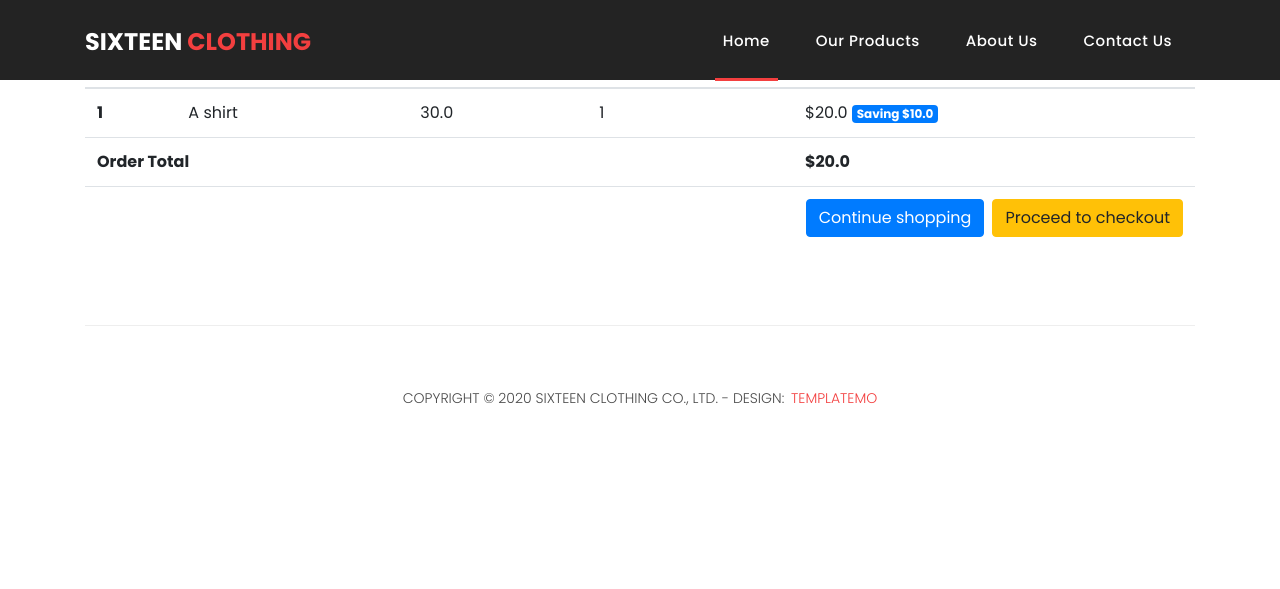
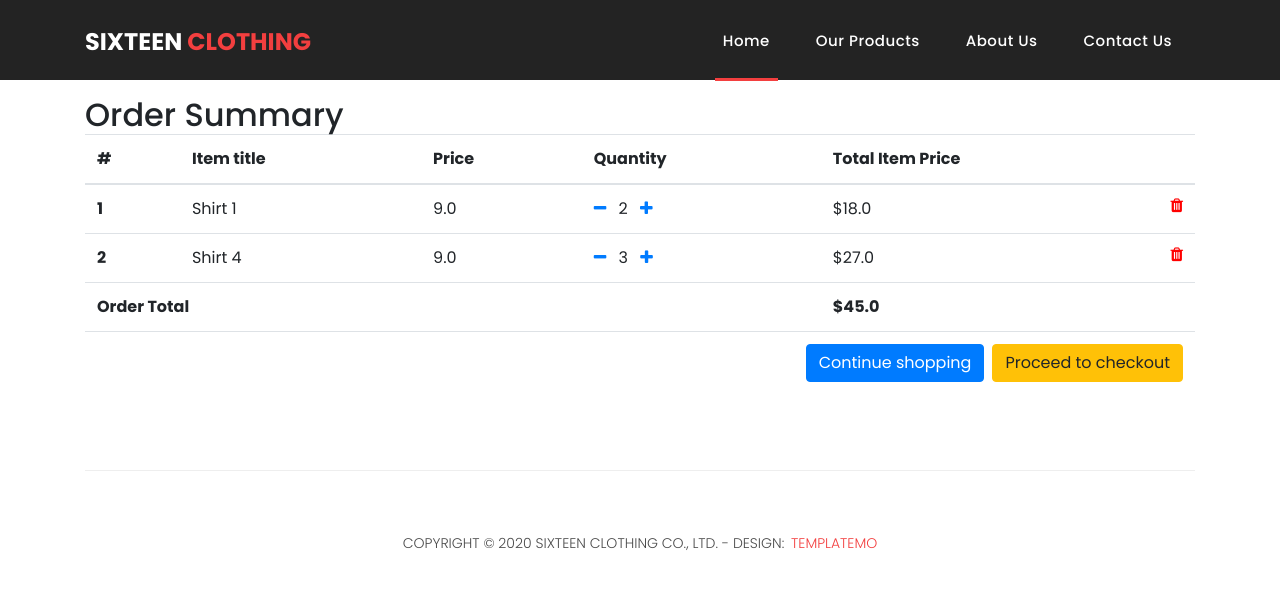
Before and after one commit to waiterorg/WaiterShop, a Django app: page /order-summary/ in a window 1280 px wide. Shown: the top 589 px of the page. Run offline with Django 3.2, Linux system fonts and the light colour scheme; a user stored in the database is signed in; data comes from the database, SQL or seed files in the repository; both versions use the stored data as it was after the commit; some libraries are stand-ins or nearby versions.

Commit message:
Add remove item from cart single and all.

```diff
--- a/WaiterShop/core/models.py
+++ b/WaiterShop/core/models.py
@@ -63,10 +63,10 @@ class Item(models.Model):
             'slug': self.slug
         })
 
-    # def get_remove_from_cart_url(self):
-    #     return reverse("core:remove-from-cart", kwargs={
-    #         'slug': self.slug
-    #     })
+    def get_remove_from_cart_url(self):
+        return reverse("core:remove-from-cart", kwargs={
+            'slug': self.slug
+        })
 
 
 class OrderItem(models.Model):
--- a/WaiterShop/core/urls.py
+++ b/WaiterShop/core/urls.py
@@ -1,5 +1,5 @@
 from django.urls import path
-from .views import HomeView, ItemDetailView, OrderSummaryView, add_to_cart
+from .views import HomeView, ItemDetailView, OrderSummaryView, add_to_cart, remove_from_cart, remove_single_item_from_cart
 
 app_name = 'core'
 urlpatterns = [
@@ -7,4 +7,6 @@ urlpatterns = [
     path('product/<slug:slug>', ItemDetailView.as_view(), name='item_detail'),
     path('order-summary/', OrderSummaryView.as_view(), name='order-summary'),
     path('add-to-cart/<slug>/', add_to_cart, name='add-to-cart'),
+    path('remove-from-cart/<slug>/', remove_from_cart, name='remove-from-cart'),
+    path('remove-item-from-cart/<slug>/', remove_single_item_from_cart,name='remove-single-item-from-cart'),
 ]
--- a/WaiterShop/core/views.py
+++ b/WaiterShop/core/views.py
@@ -60,3 +60,59 @@ def add_to_cart(request, slug):
         order.items.add(order_item)
         messages.info(request, "This item was added to your cart.")
         return redirect("core:order-summary")
+
+def remove_from_cart(request, slug):
+    item = get_object_or_404(Item, slug=slug)
+    order_qs = Order.objects.filter(
+        user=request.user,
+        ordered=False
+    )
+    if order_qs.exists():
+        order = order_qs[0]
+        # check if the order item is in the order
+        if order.items.filter(item__slug=item.slug).exists():
+            order_item = OrderItem.objects.filter(
+                item=item,
+                user=request.user,
+                ordered=False
+            )[0]
+            order.items.remove(order_item)
+            order_item.delete()
+            messages.info(request, "This item was removed from your cart.")
+            return redirect("core:order-summary")
+        else:
+            messages.info(request, "This item was not in your cart")
+            return redirect("core:product", slug=slug)
+    else:
+        messages.info(request, "You do not have an active order")
+        return redirect("core:product", slug=slug)
+
+
+def remove_single_item_from_cart(request, slug):
+    item = get_object_or_404(Item, slug=slug)
+    order_qs = Order.objects.filter(
+        user=request.user,
+        ordered=False
+    )
+    if order_qs.exists():
+        order = order_qs[0]
+        # check if the order item is in the order
+        if order.items.filter(item__slug=item.slug).exists():
+            order_item = OrderItem.objects.filter(
+                item=item,
+                user=request.user,
+                ordered=False
+            )[0]
+            if order_item.quantity > 1:
+                order_item.quantity -= 1
+                order_item.save()
+            else:
+                order.items.remove(order_item)
+            messages.info(request, "This item quantity was updated.")
+            return redirect("core:order-summary")
+        else:
+            messages.info(request, "This item was not in your cart")
+            return redirect("core:product", slug=slug)
+    else:
+        messages.info(request, "You do not have an active order")
+        return redirect("core:product", slug=slug)
--- a/WaiterShop/templates/shared/base.html
+++ b/WaiterShop/templates/shared/base.html
@@ -34,17 +34,17 @@ https://templatemo.com/tm-546-sixteen-clothing
   <body>
 
     <!-- ***** Preloader Start ***** -->
-    <!-- <div id="preloader">
+    <div id="preloader">
         <div class="jumper">
             <div></div>
             <div></div>
             <div></div>
         </div>
-    </div>   -->
+    </div>
     <!-- ***** Preloader End ***** -->
 
     <!-- Header -->
-    <header class="">
+    <header class="fixed-top">
       <nav class="navbar navbar-expand-lg">
         <div class="container">
           <a class="navbar-brand" href="{% url 'core:home' %}"><h2>Sixteen <em>Clothing</em></h2></a>
--- a/WaiterShop/templates/shop/home.html
+++ b/WaiterShop/templates/shop/home.html
@@ -41,7 +41,7 @@
             <div class="product-item">
               <a href="{% url 'core:item_detail' item.slug %}"><img src="{{ item.image.url }}" class="" alt=""></a>
               <div class="down-content">
-                <a href="#"><h4>{{ item.title }}</h4></a>
+                <a href="{% url 'core:item_detail' item.slug %}"><h4>{{ item.title }}</h4></a>
                 <h6>${{ item.price }}</h6>
                 <p>{{ item.description }}</p>
                 <ul class="stars">
--- a/WaiterShop/templates/shop/order_summary.html
+++ b/WaiterShop/templates/shop/order_summary.html
@@ -1,6 +1,6 @@
 {% extends 'shared/base.html' %}
 {% block content %}
-<main>
+<main class="mt-5 pt-5">
     <div class="container">
 
     <div class="table-responsive text-nowrap">
@@ -16,40 +16,56 @@
             </tr>
         </thead>
         <tbody>
-
+        {% for order_item in object.items.all %}
         <tr>
-            <th scope="row">1</th>
-            <td>A shirt</td>
-            <td>30.0</td>
+            <th scope="row">{{ forloop.counter }}</th>
+            <td>{{ order_item.item.title }}</td>
+            <td>{{ order_item.item.price }}</td>
             <td>
-                <a href="/remove-item-from-cart/shirt/"><i class="fas fa-minus mr-2"></i></a>
-                1
-                <a href="/add-to-cart/shirt/"><i class="fas fa-plus ml-2"></i></a>
+                <a href="{% url 'core:remove-single-item-from-cart' order_item.item.slug %}"><i class="fa fa-minus mr-2"></i></a>
+                {{ order_item.quantity }}
+                <a href="{% url 'core:add-to-cart' order_item.item.slug %}"><i class="fa fa-plus ml-2"></i></a>
             </td>
             <td>
-
-                $20.0
-                <span class="badge badge-primary">Saving $10.0</span>
-
-            <a style="color: red;" href="/remove-from-cart/shirt/">
-                <i class="fas fa-trash float-right"></i>
+            {% if order_item.item.discount_price %}
+                ${{ order_item.get_total_discount_item_price }}
+                <span class="badge badge-primary">Saving ${{ order_item.get_amount_saved }}</span>
+            {% else %}
+                ${{ order_item.get_total_item_price }}
+            {% endif %}
+            <a style='color: red;' href="{% url 'core:remove-from-cart' order_item.item.slug %}">
+                <i class="fa fa-trash float-right"></i>
             </a>
             </td>
         </tr>
-
-
-
+        {% empty %}
         <tr>
-            <td colspan="4"><b>Order Total</b></td>
-            <td><b>$20.0</b></td>
+            <td colspan='5'>Your cart is empty</td>
         </tr>
         <tr>
             <td colspan="5">
-            <a class="btn btn-warning float-right ml-2 waves-effect waves-light" href="/checkout/">Proceed to checkout</a>
-            <a class="btn btn-primary float-right waves-effect waves-light" href="/">Continue shopping</a>
+            <a class='btn btn-primary float-right' href='/'>Continue shopping</a>
             </td>
         </tr>
-
+        {% endfor %}
+        {% if object.coupon %}
+        <tr>
+            <td colspan="4"><b>Coupon</b></td>
+            <td><b>-${{ object.coupon.amount }}</b></td>
+        </tr>
+        {% endif %}
+        {% if object.get_total %}
+        <tr>
+            <td colspan="4"><b>Order Total</b></td>
+            <td><b>${{ object.get_total }}</b></td>
+        </tr>
+        <tr>
+            <td colspan="5">
+            <a class='btn btn-warning float-right ml-2' href='/checkout/'>Proceed to checkout</a>
+            <a class='btn btn-primary float-right' href='/'>Continue shopping</a>
+            </td>
+        </tr>
+        {% endif %}
         </tbody>
     </table>
 
```
Also changed, not shown: WaiterShop/db.sqlite3. Lines whose indentation alone changed are shown as unchanged.
